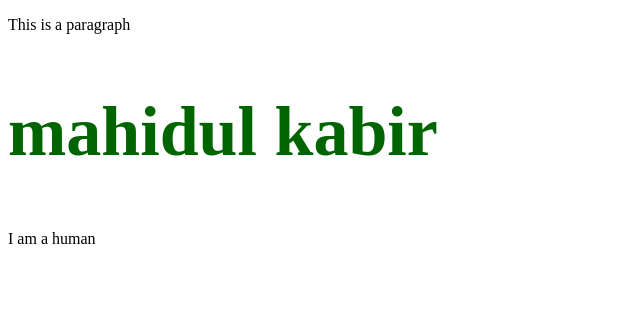
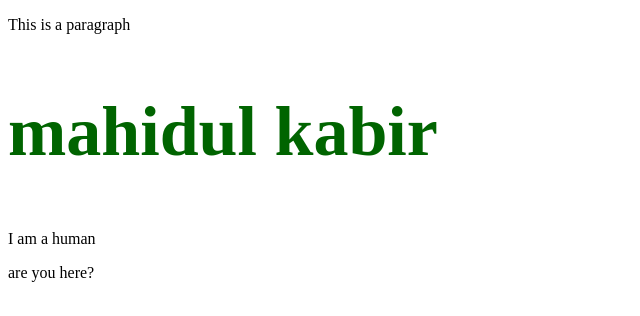
Before and after one commit to mahidulkabir/project1, a plain HTML site: page index.html in a window 1280 px wide. Shown: the whole page, without its empty margins (0-640 px from the left). Drawn offline with Linux system fonts and the light colour scheme.

Commit message:
up to date

```diff
--- a/index.html
+++ b/index.html
@@ -9,5 +9,6 @@
     <p> This is a paragraph</p>
     <h2 style="color: darkgreen;font-size:70px;font-weight:bolder;"> mahidul kabir</h2>
     <P> I am a human</P>
+    <P>are you here?</P>
 </body>
 </html>
```
